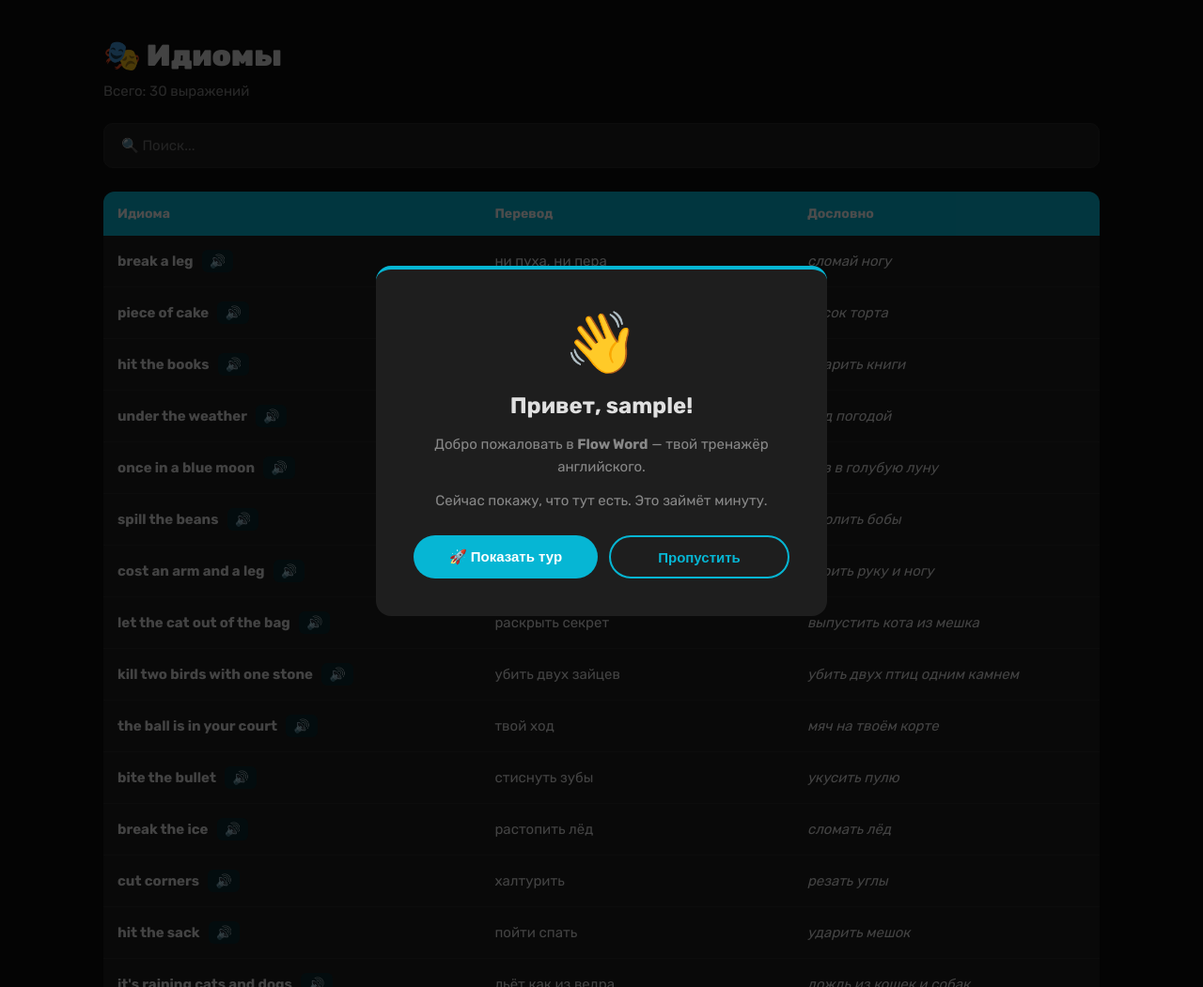
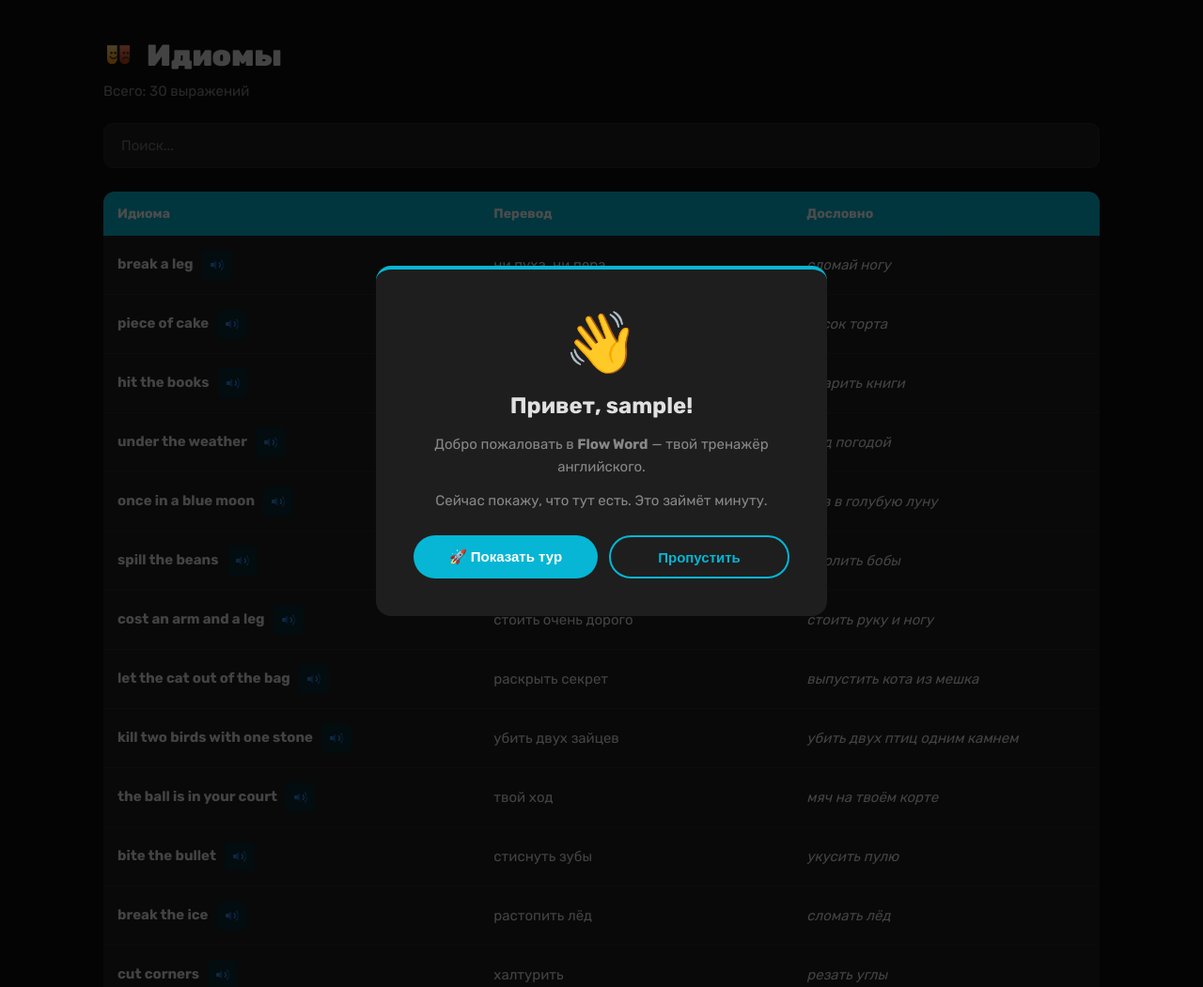
Before and after one commit to Yoshi-6767/johnny_app, a Flask app: page /study/idioms in a window 1280 px wide. Shown: the part 112-1163 px from the top of the page at 94% size. Run offline with Flask 3, Linux system fonts and the light colour scheme; the visitor is signed in with stand-in values (Sample User, id 1); data comes from the database, SQL or seed files in the repository; data that the repository does not hold is empty; parts of the project's set-up code (start-up, migrations or seed data) failed here and were passed over.

Commit message:
Update idioms.html

```diff
--- a/templates/idioms.html
+++ b/templates/idioms.html
@@ -1,6 +1,6 @@
 {% extends "base.html" %}
 
-{% block title %}Идиомы — Flow & Word{% endblock %}
+{% block title %}Идиомы — Flow Word{% endblock %}
 
 {% block styles %}
 <style>
@@ -46,16 +46,21 @@
     .idiom-rus { color: var(--text); }
     .idiom-literal { color: var(--text-sub); font-style: italic; font-size: 14px; }
     .btn-speak-inline {
+        display: inline-flex;
+        align-items: center;
+        justify-content: center;
+        width: 32px;
+        height: 32px;
         background: var(--bg-subtle);
         color: var(--accent);
         border: none;
-        padding: 4px 8px;
         border-radius: 6px;
-        font-size: 14px;
         cursor: pointer;
         margin-left: 6px;
         transition: all 0.2s;
+        vertical-align: middle;
     }
+    .btn-speak-inline .icon { width: 16px; height: 16px; }
     .btn-speak-inline:hover {
         background: var(--accent);
         color: #fff;
@@ -64,11 +69,11 @@
 {% endblock %}
 
 {% block content %}
-<h1>🎭 Идиомы</h1>
+<h1><svg class="icon icon-lg" style="width: 32px; height: 32px; vertical-align: -0.15em; margin-right: 8px;"><use href="#icon-theater"></use></svg> Идиомы</h1>
 <div class="subtitle">Всего: {{ idioms|length }} выражений</div>
 
 <div class="verb-search">
-    <input id="search" placeholder="🔍 Поиск..." oninput="filterIdioms()">
+    <input id="search" placeholder="Поиск..." oninput="filterIdioms()">
 </div>
 
 <table class="verb-table">
@@ -84,7 +89,7 @@
         <tr data-word="{{ i.idiom }} {{ i.rus }}">
             <td class="idiom-text">
                 {{ i.idiom }}
-                <button class="btn-speak-inline" onclick="speak('{{ i.idiom }}')" title="Послушать">🔊</button>
+                <button class="btn-speak-inline" onclick="speak('{{ i.idiom }}')" title="Послушать"><svg class="icon"><use href="#icon-volume"></use></svg></button>
             </td>
             <td class="idiom-rus">{{ i.rus }}</td>
             <td class="idiom-literal">{{ i.literal }}</td>
```
